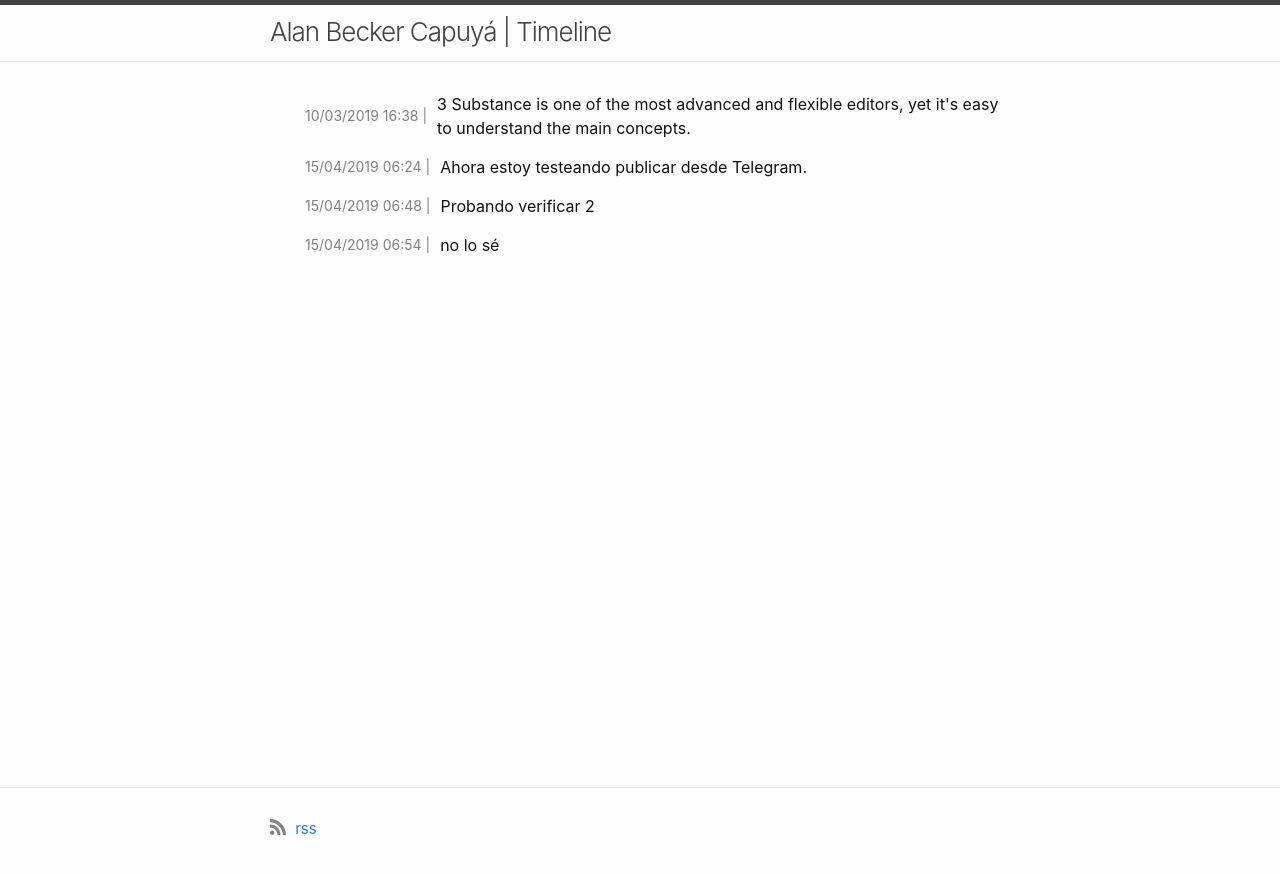
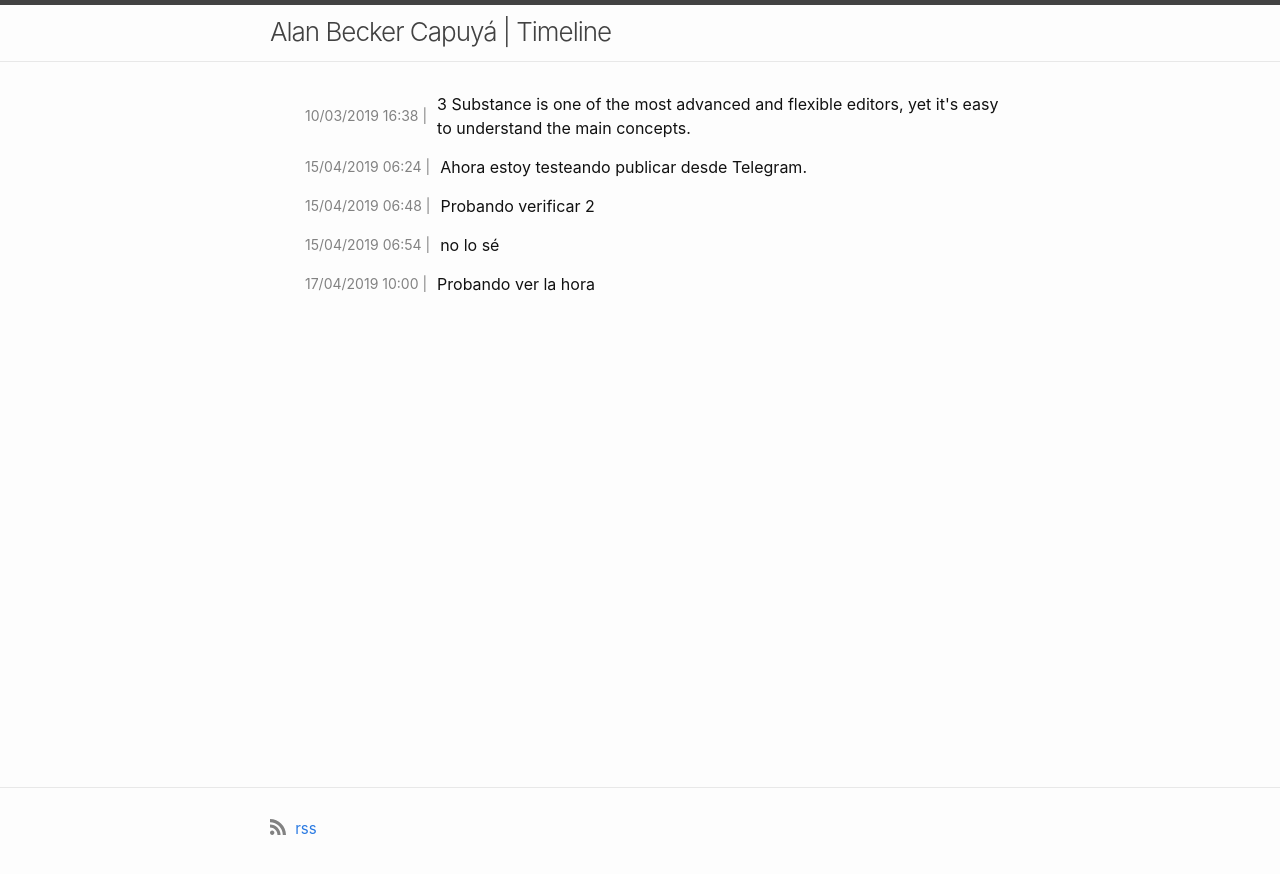
Before and after one commit to alandooz/timeline, a Jekyll site: the page built from index.md, in a window 1280 px wide. Shown: the top 874 px of the page. Built offline with Jekyll 4.4.1, drawn with Linux system fonts in a browser that asks for light colours.

Commit message:
Updated microposts.json with Lambda

```diff
--- a/_data/microposts.json
+++ b/_data/microposts.json
@@ -1 +1 @@
-[{"id":"88dc4d8d-c0a1-4c0b-9bfa-2ccf0016b810","micropost":"3 Substance is one of the most advanced and flexible editors, yet it's easy to understand the main concepts.","files":[],"created_at":"2019-03-10T16:38:37Z","updated_at":"2019-03-10T17:39:38Z"},{"id":"8e76e813-aa57-4714-b025-cbe389a61078","micropost":"Ahora estoy testeando publicar desde Telegram.","files":[],"created_at":"2019-04-15T06:24:26.275Z","updated_at":"2019-04-15T06:24:26.275Z"},{"id":"f0a19934-71ba-4692-b680-8c9242fef425","micropost":"Probando verificar 2","files":[],"created_at":"2019-04-15T06:48:20.327Z","updated_at":"2019-04-15T06:48:20.327Z"},{"id":"da123cb1-1964-4440-a550-ba950f92015d","micropost":"no lo sé","files":[],"created_at":"2019-04-15T06:54:10.836Z","updated_at":"2019-04-15T06:54:10.836Z"}]
+[{"id":"88dc4d8d-c0a1-4c0b-9bfa-2ccf0016b810","micropost":"3 Substance is one of the most advanced and flexible editors, yet it's easy to understand the main concepts.","files":[],"created_at":"2019-03-10T16:38:37Z","updated_at":"2019-03-10T17:39:38Z"},{"id":"8e76e813-aa57-4714-b025-cbe389a61078","micropost":"Ahora estoy testeando publicar desde Telegram.","files":[],"created_at":"2019-04-15T06:24:26.275Z","updated_at":"2019-04-15T06:24:26.275Z"},{"id":"f0a19934-71ba-4692-b680-8c9242fef425","micropost":"Probando verificar 2","files":[],"created_at":"2019-04-15T06:48:20.327Z","updated_at":"2019-04-15T06:48:20.327Z"},{"id":"da123cb1-1964-4440-a550-ba950f92015d","micropost":"no lo sé","files":[],"created_at":"2019-04-15T06:54:10.836Z","updated_at":"2019-04-15T06:54:10.836Z"},{"id":"8bf14568-d36a-4edc-982b-d27d212e5a36","micropost":"Probando ver la hora","files":[],"created_at":"2019-04-17T10:00:22.176Z","updated_at":"2019-04-17T10:00:22.176Z"}]
```
